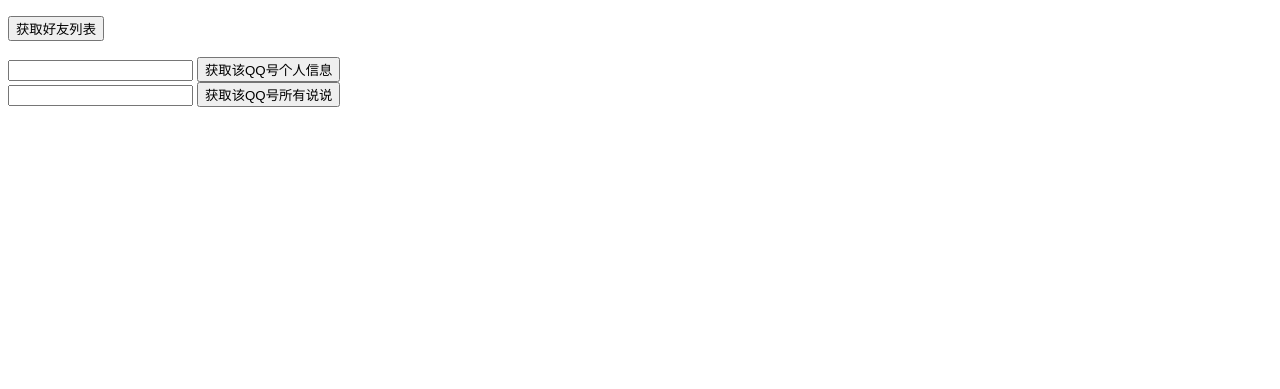
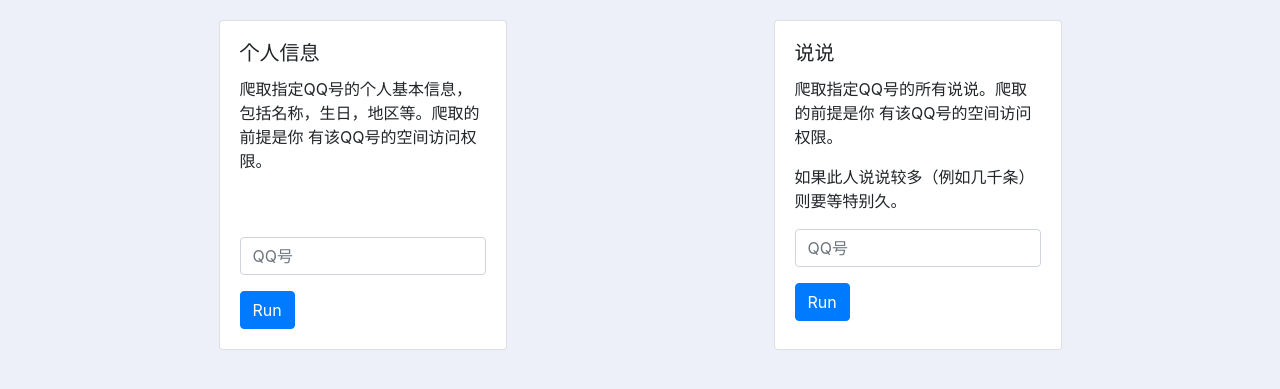
Before and after one commit to hahaha28/QQZoneSpider, a Flask app: page /function in a window 1280 px wide. Shown: the top 389 px of the page. Run offline with Flask 2, Linux system fonts and the light colour scheme; some libraries are stand-ins or nearby versions.

Commit message:
更新功能页面的UI

```diff
--- a/server/templates/function.html
+++ b/server/templates/function.html
@@ -2,20 +2,19 @@
 <html lang="en">
 <head>
     <meta charset="UTF-8">
+    <link rel="stylesheet" href="https://stackpath.bootstrapcdn.com/bootstrap/4.3.1/css/bootstrap.min.css"
+          integrity="sha384-ggOyR0iXCbMQv3Xipma34MD+dH/1fQ784/j6cY/iJTQUOhcWr7x9JvoRxT2MZw1T" crossorigin="anonymous">
     <script src="/static/jquery-3.4.1.min.js"></script>
     <title>功能</title>
 </head>
 <script>
-    var base_url = "http://127.0.0.1:5000";
-    function getFriendList() {
-        var url = base_url+"/get_friends_qq_and_name";
-        $.get(url,function (data) {
-            console.log(data)
-            window.location.href=base_url+"/static/"+data
-        });
-    }
+    const base_url = "http://127.0.0.1:5000";
     function getMood() {
         var qq = document.getElementById("mood_qq").value;
+        if(qq == ""){
+            alert("请填写qq号");
+            return;
+        }
         var url = base_url+"/get_mood"+"?qq="+qq;
         console.log(url)
         $.get(url,function (data) {
@@ -29,6 +28,10 @@
     }
     function getInfo() {
         var qq = document.getElementById("info_qq").value;
+        if(qq == ""){
+            alert("请填写qq号");
+            return;
+        }
         var url = base_url+"/get_info"+"?qq="+qq;
         console.log(url);
         $.get(url,function (data) {
@@ -41,15 +44,53 @@
         });
     }
 </script>
-<body>
-    <p><button type="button" onclick="getFriendList()">获取好友列表</button></p>
-    <form>
-        <input type="number" name="qq" id="info_qq">
-        <input type="button" value="获取该QQ号个人信息" onclick="getInfo()">
-    </form>
-    <form>
-        <input type="number" name="qq" id="mood_qq">
-        <input type="button" value="获取该QQ号所有说说" onclick="getMood()">
-    </form>
+<body style="background-color: #EDF0F9">
+<div class="container">
+
+    <div style="margin-top: 20px">
+
+        <div class="d-flex justify-content-around">
+
+            <!-- 个人信息 -->
+            <div class="card" style="width: 18rem;">
+                <div class="card-body">
+                    <h5 class="card-title">个人信息</h5>
+                    <p class="card-text">爬取指定QQ号的个人基本信息，包括名称，生日，地区等。爬取的前提是你
+                        有该QQ号的空间访问权限。</p>
+                    <br><br>
+
+
+                    <form >
+                        <div class="form-group">
+                            <input type="number" min="1" class="form-control"
+                                   id="info_qq" placeholder="QQ号" required>
+                        </div>
+                        <button type="button" class="btn btn-primary"
+                            onclick="getInfo()">Run</button>
+                    </form>
+                </div>
+            </div>
+
+            <!-- 说说 -->
+            <div class="card" style="width: 18rem;">
+                <div class="card-body">
+                    <h5 class="card-title">说说</h5>
+                    <p class="card-text">爬取指定QQ号的所有说说。爬取的前提是你
+                        有该QQ号的空间访问权限。</p>
+                    <p class="card-text">如果此人说说较多（例如几千条）则要等特别久。</p>
+                    <form>
+                        <div class="form-group">
+                            <input type="number" min="1" class="form-control"
+                                   id="mood_qq" placeholder="QQ号" required>
+                        </div>
+                        <button type="button" class="btn btn-primary"
+                             onclick="getMood()">Run</button>
+                    </form>
+                </div>
+            </div>
+        </div>
+    </div>
+
+</div>
 </body>
 </html>
```
